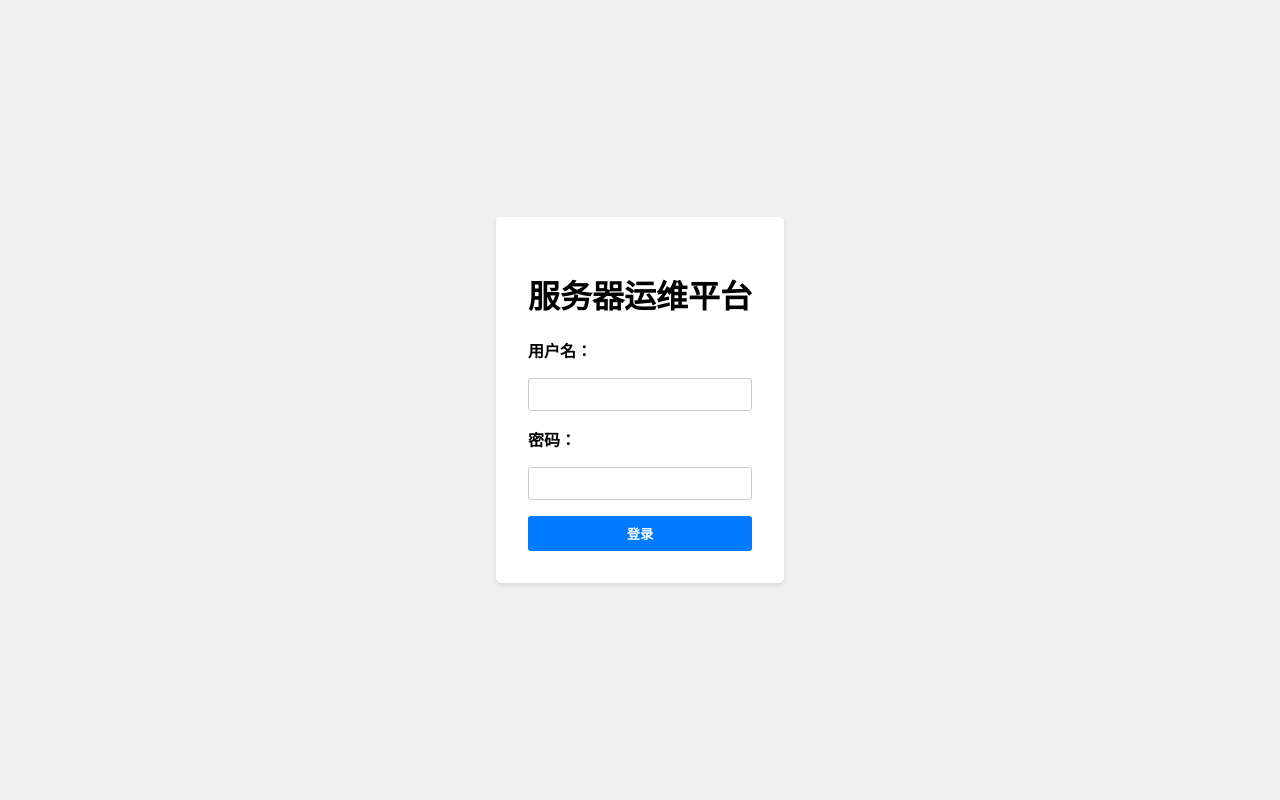
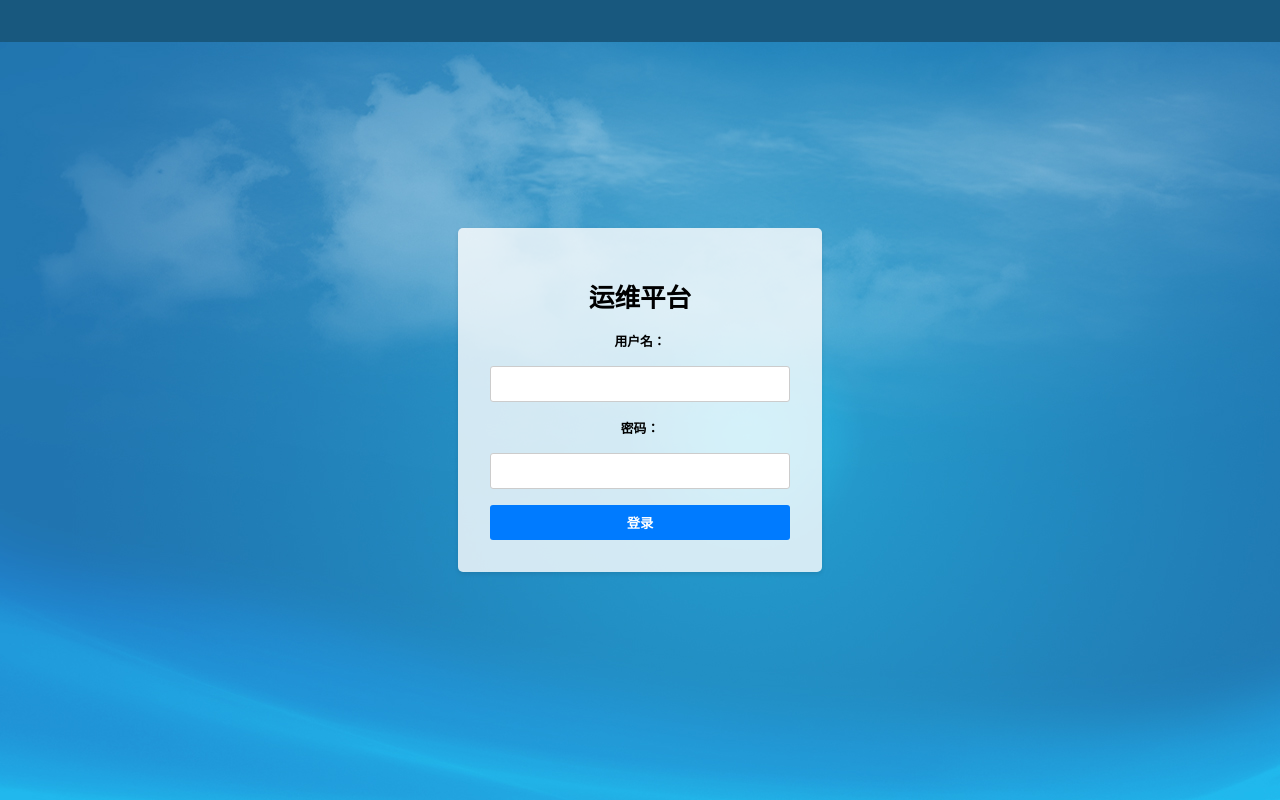
Before and after one commit to tkyztshouhou/flask-serverManager, a plain HTML site: page template/login.html in a window 1280 px wide. Drawn offline with Linux system fonts and the light colour scheme.

Commit message:
login页add bg

```diff
--- a/template/css/index.css
+++ b/template/css/index.css
@@ -82,7 +82,7 @@ main {
     list-style-type: decimal;
     padding-left: 1.5rem;
     margin-bottom: 2rem;
-    font-size: 1.2rem;
+    font-size: 1.0rem;
     opacity: 0.8;
 }
 
--- a/template/css/login.css
+++ b/template/css/login.css
@@ -6,14 +6,21 @@ body {
     align-items: center;
     height: 100vh;
     margin: 0;
-    background-color: #f0f0f0;
+    /* background-color: #f0f0f0; */
+    /* 加背景图片 */
+    background-image:url("../img/login.jpg");
 }
 
 .login-container {
     padding: 2rem;
-    background-color: white;
     border-radius: 5px;
     box-shadow: 0 2px 4px rgba(0, 0, 0, 0.1);
+    background-color: rgba(255, 255, 255, 0.8);
+    width: 300px;
+    margin: 0 auto;
+    text-align: center;
+    font-family: Arial, sans-serif;
+    font-size: 0.8rem;
 }
 
 form {
@@ -30,6 +37,8 @@ input {
     padding: 0.5rem;
     border: 1px solid #ccc;
     border-radius: 3px;
+    font-size: 1rem;
+    color: #333;
 }
 
 button {
--- a/template/login.html
+++ b/template/login.html
@@ -4,12 +4,12 @@
 <head>
     <meta charset="UTF-8">
     <meta name="viewport" content="width=device-width, initial-scale=1.0">
-    <title>服务器运维平台登录</title>
+    <title>运维平台</title>
     <link rel="stylesheet" href="./css/login.css">
 </head>
 <body>
     <div class="login-container">
-        <h1>服务器运维平台</h1>
+        <h1>运维平台</h1>
         <form id="login-form">
             <label for="username">用户名：</label>
             <input type="text" id="username" required>
```
Also changed, not shown: template/index.html (+1 -1 lines), template/img/login-bg.gif (added), template/img/login.jpg (added).
